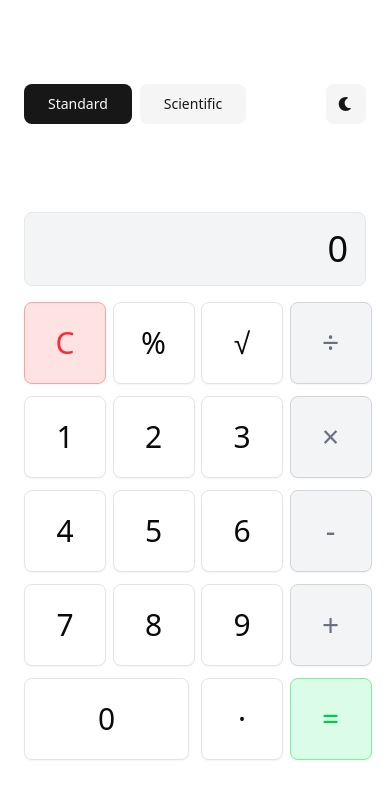
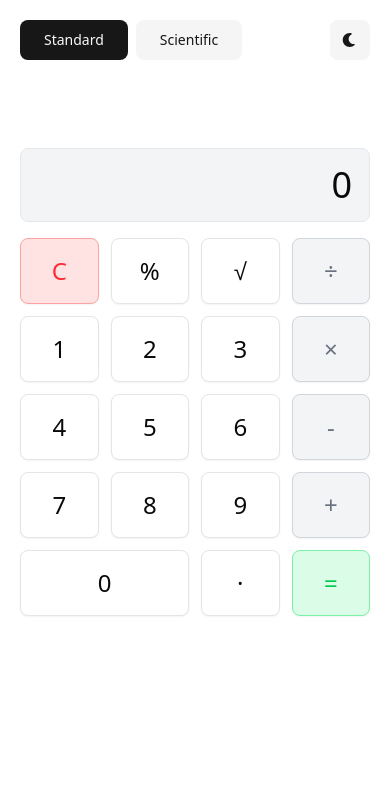
Before and after one commit to dominikw123/portfolio.calculator-app, a React (Vite) app: page / in a window 390 px wide. Shown: the top 798 px of the page. Built offline with nearby package versions, Linux system fonts and the light colour scheme.

Commit message:
style: refine mobile responsive layout

```diff
--- a/src/components/CalculatorButton.tsx
+++ b/src/components/CalculatorButton.tsx
@@ -8,7 +8,7 @@ type CalculatorButtonProps = {
 
 export default function CalculatorButton({ children, className, onClick }: CalculatorButtonProps) {
   return (
-    <Button className={"text-3xl w-full p-10 " + className} variant="outline" onClick={onClick} >
+    <Button className={"text-2xl sm:text-3xl w-full p-8 sm:p-10 " + className} variant="outline" onClick={onClick} >
       {children}
     </Button >
   );
--- a/src/components/CalculatorWrapper.tsx
+++ b/src/components/CalculatorWrapper.tsx
@@ -2,8 +2,8 @@ import { Card, CardContent } from "@/components/ui/card";
 
 export default function CalculatorWrapper({ children }: { children: React.ReactNode; }) {
   return (
-    <Card className="flex flex-col items-center justify-center h-full min-h-screen w-screen shadow-none relative sm:min-h-auto sm:w-full sm:max-w-lg sm:border-gray-200 sm:rounded-xl sm:shadow-sm">
-      <CardContent className="flex flex-col gap-4">
+    <Card className="flex flex-col items-center justify-center h-full min-h-screen w-screen shadow-none relative p-0 sm:min-h-auto sm:w-full sm:max-w-lg sm:border-gray-200 sm:rounded-xl sm:shadow-sm">
+      <CardContent className="flex flex-col gap-4 min-w-full max-w-[450px] sm:max-w-xl min-h-screen max-h-auto sm:min-h-auto p-5">
         {children}
       </CardContent>
     </Card>
--- a/src/components/ScientificCalculator.tsx
+++ b/src/components/ScientificCalculator.tsx
@@ -6,7 +6,7 @@ export default function ScientificCalculator() {
   const { handleDecimal, handleClear, handlePercentage, handleSquareRoot, handleSin, handleCos, handleTan, handleLog, handlePi, handleOperator, handleEqual, displayValue } = useScientificCalculator();
 
   return (
-    <div className="flex flex-col max-w-[450px] gap-4 mt-18 sm:mt-0">
+    <div className="flex flex-col gap-4 mt-18 sm:mt-0">
       <CalculatorDisplay value={displayValue} />
       <ScientificCalculatorKeypad handleDecimal={handleDecimal} handleClear={handleClear} handlePercentage={handlePercentage} handleSquareRoot={handleSquareRoot} handleSin={handleSin} handleCos={handleCos} handleTan={handleTan} handleLog={handleLog} handlePi={handlePi} handleOperator={handleOperator} handleEqual={handleEqual} />
     </div>
--- a/src/components/StandardCalculator.tsx
+++ b/src/components/StandardCalculator.tsx
@@ -6,7 +6,7 @@ export default function StandardCalculator() {
   const { handleDecimal, handleClear, handlePercentage, handleSquareRoot, handleOperator, handleEqual, displayValue } = useStandardCalculator();
 
   return (
-    <div className="flex flex-col gap-4 max-w-[450px] mt-18 sm:mt-0">
+    <div className="flex flex-col gap-4 mt-18 sm:mt-0">
       <CalculatorDisplay value={displayValue} />
       <StandardCalculatorKeypad handleDecimal={handleDecimal} handleClear={handleClear} handlePercentage={handlePercentage} handleSquareRoot={handleSquareRoot} handleOperator={handleOperator} handleEqual={handleEqual} />
     </div>
--- a/src/components/ThemeToggleButton.tsx
+++ b/src/components/ThemeToggleButton.tsx
@@ -7,7 +7,7 @@ export default function ThemeToggleButton() {
   const { theme, toggleTheme } = useTheme();
 
   return (
-    <Button variant="secondary" size="icon-lg" onClick={toggleTheme}>
+    <Button variant="secondary" size="icon-lg" className="ml-2" onClick={toggleTheme}>
       <FontAwesomeIcon icon={theme === "light" ? faMoon : faSun} />
     </Button>
   );
```
